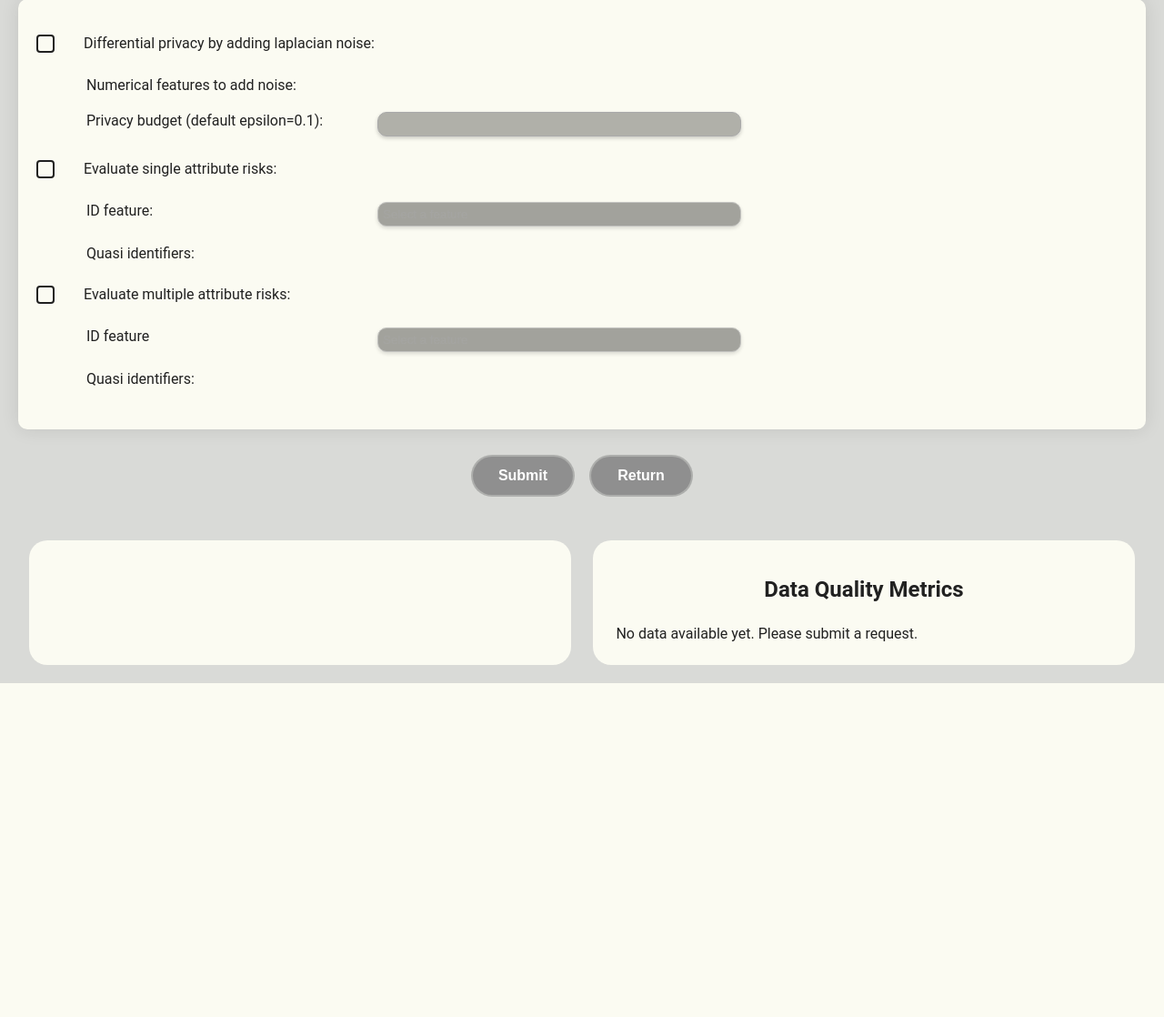
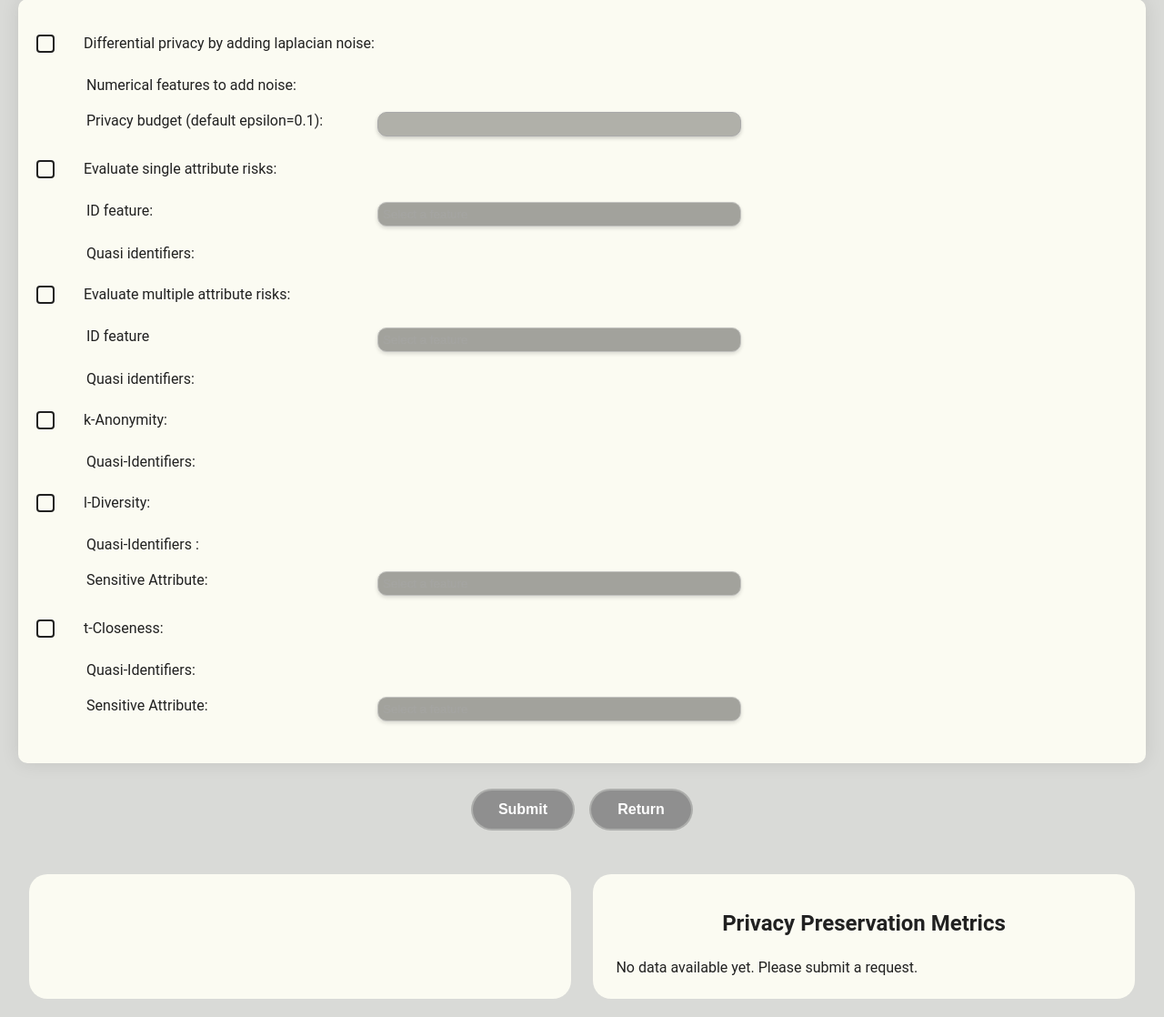
Before and after one commit to idtlab/AIDRIN, a Flask app: page /privacyPreservation in a window 1280 px wide. Shown: the part 102-1220 px from the top of the page at 91% size. Before the commit the page ends 853 px from the top, so only its background shows below. Run offline with Flask 3, Linux system fonts and the light colour scheme; some libraries are stand-ins or nearby versions.

Commit message:
feat(metrics): add dynamic visualizations for k-anonymity, l-diversity, and t-closeness
- Display risk score, value, and description conditionally
- Add histogram binning for clearer visualizations
- Ensure consistent backend response structure

```diff
--- a/aidrin/main.py
+++ b/aidrin/main.py
@@ -12,7 +12,7 @@
 from aidrin.structured_data_metrics.FAIRness_datacite import categorize_keys_fair
 from aidrin.structured_data_metrics.add_noise import return_noisy_stats
 from aidrin.structured_data_metrics.class_imbalance import calc_imbalance_degree,class_distribution_plot
-from aidrin.structured_data_metrics.privacy_measure import generate_single_attribute_MM_risk_scores, generate_multiple_attribute_MM_risk_scores
+from aidrin.structured_data_metrics.privacy_measure import generate_single_attribute_MM_risk_scores, generate_multiple_attribute_MM_risk_scores, compute_k_anonymity, compute_l_diversity, compute_t_closeness
 from aidrin.structured_data_metrics.conditional_demo_disp import conditional_demographic_disparity
 from aidrin import app
 import pandas as pd
@@ -360,10 +360,27 @@
             eval_features = request.form.get("quasi identifiers to measure multiple attribute risk score").split(",")
             final_dict["Multiple attribute risk scoring"] = generate_multiple_attribute_MM_risk_scores(file,id_feature,eval_features)
 
+        # k-Anonymity
+        if request.form.get("k-anonymity") == "yes":
+            k_qis = request.form.getlist("quasi identifiers for k-anonymity")
+            final_dict["k-Anonymity"] = compute_k_anonymity(file, k_qis)
+
+        # l-Diversity
+        if request.form.get("l-diversity") == "yes":
+            l_qis = request.form.getlist("quasi identifiers for l-diversity")
+            l_sensitive = request.form.get("sensitive attribute for l-diversity")
+            final_dict["l-Diversity"] = compute_l_diversity(file, l_qis, l_sensitive)
+
+        # t-Closeness
+        if request.form.get("t-closeness") == "yes":
+            t_qis = request.form.getlist("quasi identifiers for t-closeness")
+            t_sensitive = request.form.get("sensitive attribute for t-closeness")
+            final_dict["t-Closeness"] = compute_t_closeness(file, t_qis, t_sensitive)
+
         end_time = time.time()
         execution_time = end_time - start_time
         print(f"Execution time: {execution_time} seconds")
-
+        print("Final Dict Privacy:", final_dict)
         return store_result('privacyPreservation',final_dict)
 
     return get_result_or_default('privacyPreservation',uploaded_file_path,uploaded_file_name)
--- a/aidrin/static/js/main.js
+++ b/aidrin/static/js/main.js
@@ -132,16 +132,18 @@
             'Completeness', 'Outliers', 'Representation Rate', 'Statistical Rate',
             'Correlations Analysis Categorical', 'Correlations Analysis Numerical',
             'Feature Relevance', 'Class Imbalance', 'DP Statistics',
-            'Single attribute risk scoring', 'Multiple attribute risk scoring'
+            'Single attribute risk scoring', 'Multiple attribute risk scoring','k-Anonymity','l-Diversity','t-Closeness'
         ];
         visualizationTypes.forEach(function(type) {
             if (isKeyPresentAndDefined(data, type) && isKeyPresentAndDefined(data[type], type + ' Visualization')) {
                 console.log('Adding visualization:', type);
                 var image = data[type][type + ' Visualization'];
+                var value = data[type]['Value'] || 'N/A';
                 var description = data[type]['Description'];
+                var riskScore = data[type]['Risk Score'] || 'N/A';
                 var title = type;
                 var jsonData = JSON.stringify(data);
-                visualizationContent.push({ image: image, description: description, title: title, jsonData: jsonData});
+                visualizationContent.push({ image: image, riskScore: riskScore, value: value, description: description, title: title, jsonData: jsonData});
             }
         });
         // Boolean flag to track if heading has been added
@@ -169,7 +171,10 @@
                             <img src="${imageBlobUrl}" alt="Visualization ${index + 1} Chart">
                             <a href="${imageBlobUrl}" download="${content.title}.jpg" class="toggle  metric-download" style="padding:0px;"><svg xmlns="http://www.w3.org/2000/svg" height="24px" viewBox="0 -960 960 960" width="24px" fill="currentColor"><path d="M480-320 280-520l56-58 104 104v-326h80v326l104-104 56 58-200 200ZM240-160q-33 0-56.5-23.5T160-240v-120h80v120h480v-120h80v120q0 33-23.5 56.5T720-160H240Z"/></svg></a>
 
-                            <div>${content.description}</div>
+                            ${content.riskScore !== 'N/A' ? `<div><strong>Risk Score:</strong> ${content.riskScore}</div>` : ''}
+                            ${content.value !== 'N/A' ? `<div><strong>${content.title}:</strong> ${content.value}</div>` : ''}
+                           <div><strong>Description:</strong> ${content.description}</div>
+
 
                         </div>
 
--- a/aidrin/static/js/metric.js
+++ b/aidrin/static/js/metric.js
@@ -1,4 +1,3 @@
-
 
 // Slideshow control for the histograms
 
@@ -118,7 +117,6 @@
                         createCheckboxContainer(response.categorical_features,'catFeaturesCheckbox1','categorical features for feature relevancy')
                         createCheckboxContainer(response.categorical_features,'catFeaturesCheckbox2','quasi identifiers to measure single attribute risk score')
                         createCheckboxContainer(response.categorical_features,'catFeaturesCheckbox3','quasi identifiers to measure multiple attribute risk score')
-
                     }
 
                     if ('numerical_features' in response) {
@@ -129,6 +127,9 @@
                     }
 
                     if ('all_features' in response){
+                        createCheckboxContainer(response.all_features,'kAnonymityQIsCheckbox','quasi identifiers for k-anonymity');
+                        createCheckboxContainer(response.all_features,'lDiversityQIsCheckbox','quasi identifiers for l-diversity');
+                        createCheckboxContainer(response.all_features,'tClosenessQIsCheckbox','quasi identifiers for t-closeness');
                         createDropdown(response.all_features,'allFeaturesDropdownRepRate');
                         createDropdown(response.all_features,'allFeaturesDropdownStatRate1');
                         createDropdown(response.all_features,'allFeaturesDropdownStatRate2');
@@ -139,6 +140,8 @@
                         createDropdown(response.all_features,'allFeaturesDropdownMMM');
                         createDropdown(response.all_features,'allFeaturesDropdownCondDemoDis1');
                         createDropdown(response.all_features,'allFeaturesDropdownCondDemoDis2');
+                        createDropdown(response.all_features, 'lDiversitySensitiveDropdown');
+                        createDropdown(response.all_features, 'tClosenessSensitiveDropdown');
                     }
 
                 } else {
--- a/aidrin/templates/metricTemplates/privacyPreservation.html
+++ b/aidrin/templates/metricTemplates/privacyPreservation.html
@@ -124,6 +124,60 @@
                     </li>
                 </ul>
             </div>
+
+            <div class="checkboxContainerIndividual">
+                <label class="material-checkbox">
+                    <input type="checkbox" name="k-anonymity" onchange="toggleValue(this)">
+                    <span class="checkmark"></span>
+                    k-Anonymity:
+                </label>
+                <ul>
+                    <li>
+                        <label for="quasi identifiers for k-anonymity" style="padding:10px; padding-left:15px; min-width:300px;">Quasi-Identifiers:</label>
+                        <div id="kAnonymityQIsCheckbox"></div>
+                        </li>
+                </ul>
+            </div>
+
+            <div class="checkboxContainerIndividual">
+                <label class="material-checkbox">
+                    <input type="checkbox" name="l-diversity" onchange="toggleValue(this)">
+                    <span class="checkmark"></span>
+                    l-Diversity:
+                </label>
+                <ul>
+                    <li>
+                        <label for="quasi identifiers for l-diversity" style="padding:10px; padding-left:15px; min-width:300px;">Quasi-Identifiers :</label>
+                        <div id="lDiversityQIsCheckbox"></div>
+                        </li>
+                    <li>
+                        <label for="sensitive attribute for l-diversity" style="padding:10px; padding-left:15px; min-width:300px;">Sensitive Attribute:</label>
+                        <select name="sensitive attribute for l-diversity" id="lDiversitySensitiveDropdown" required>
+                            <option value="" disabled selected>Select a feature</option>
+                        </select>
+                    </li>
+                </ul>
+            </div>
+
+            <div class="checkboxContainerIndividual">
+                <label class="material-checkbox">
+                    <input type="checkbox" name="t-closeness" onchange="toggleValue(this)">
+                    <span class="checkmark"></span>
+                    t-Closeness:
+                </label>
+                <ul>
+                    <li>
+                        <label for="quasi identifiers for t-closeness" style="padding:10px; padding-left:15px; min-width:300px;">Quasi-Identifiers:</label>
+                        <div id="tClosenessQIsCheckbox"></div>
+                        </li>
+                    <li>
+                        <label for="sensitive attribute for t-closeness" style="padding:10px; padding-left:15px; min-width:300px;">Sensitive Attribute:</label>
+                        <select name="sensitive attribute for t-closeness" id="tClosenessSensitiveDropdown" required>
+                            <option value="" disabled selected>Select a feature</option>
+                        </select>
+                    </li>
+                </ul>
+            </div>
         </div>
     </div>
     <div id = "formbuttonsContainer">
@@ -146,7 +200,7 @@
         <div class="plot-container" id="histogramsContainer"></div>
         <div class="plot-container" style="text-align:left" id="metrics">
 
-        <h2 style="text-align:center">Data Quality Metrics</h2>
+        <h2 style="text-align:center">Privacy Preservation Metrics</h2>
         <p>No data available yet. Please submit a request.</p>
         <div id="buttonsContainer" style="display:none;">
             <button type="button" id="downloadBtn" onclick="downloadJSON()">Download JSON</button>
```
Also changed, not shown: aidrin/structured_data_metrics/privacy_measure.py (+17 -16 lines).
